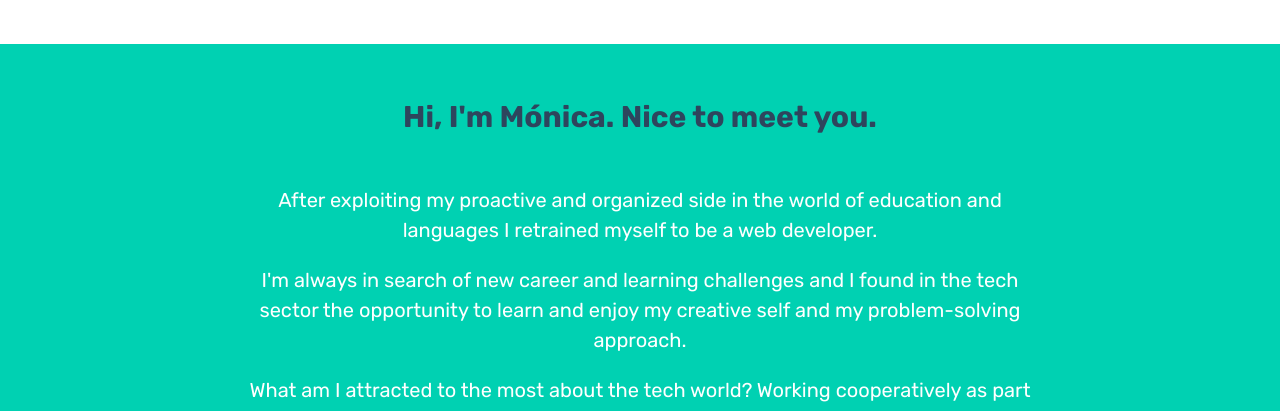
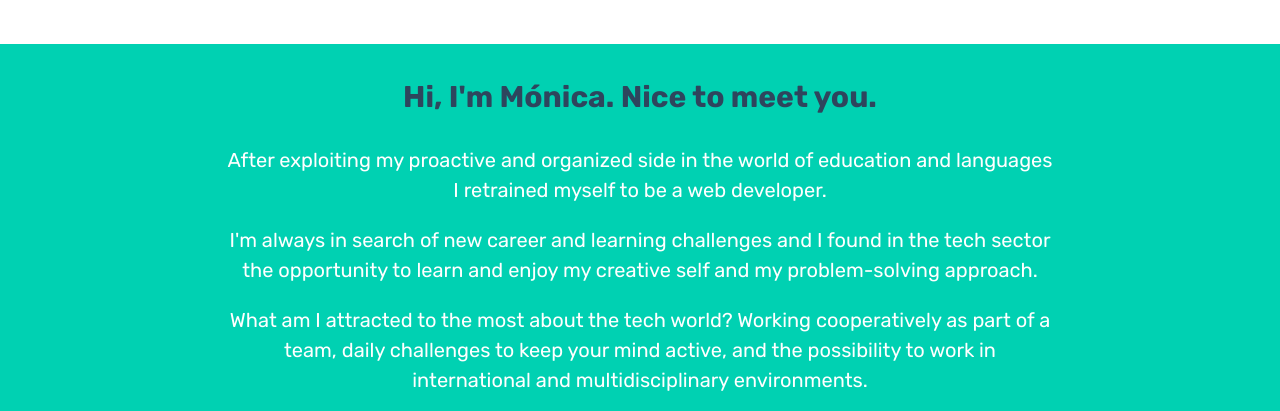
Before and after one commit to mhidalgoma/Personal-Portfolio, a plain HTML site: page index.html in a window 1280 px wide. Shown: the part 756-1167 px from the top of the page. Drawn offline with Linux system fonts and the light colour scheme.

Commit message:
Fix about me section paddings

```diff
--- a/styles.scss
+++ b/styles.scss
@@ -107,7 +107,7 @@ body {
     color: $text-color;
     margin-top: 150px;
     @media all and (max-width: 1500px) {
-      margin-top: 70px;
+      margin-top: 20px;
     }
     @media all and (max-width: 920px) {
       font-size: 30px;
@@ -146,6 +146,7 @@ body {
   display: flex;
   flex-direction: column;
   align-items: center;
+
   @media all and (max-width: 1500px) {
     min-height: 600px;
   }
@@ -159,11 +160,11 @@ body {
     font-weight: bold;
     color: $text-color;
     text-align: center;
-    padding: 80px;
-    margin-top: 100px;
+    padding: 30px 0px;
+    margin-top: 80px;
     @media all and (max-width: 1500px) {
       margin-top: 15px;
-      padding: 40px;
+      padding: 20px;
       font-size: 30px;
     }
     @media all and (max-width: 920px) {
@@ -181,7 +182,7 @@ body {
     padding: 20px 0px;
     color: $secondary-color;
     @media all and (max-width: 1500px) {
-      width: 790px;
+      width: 830px;
       font-size: 20px;
       padding: 10px 0px;
     }
```
Also changed, not shown: styles.css, 1 other file.
